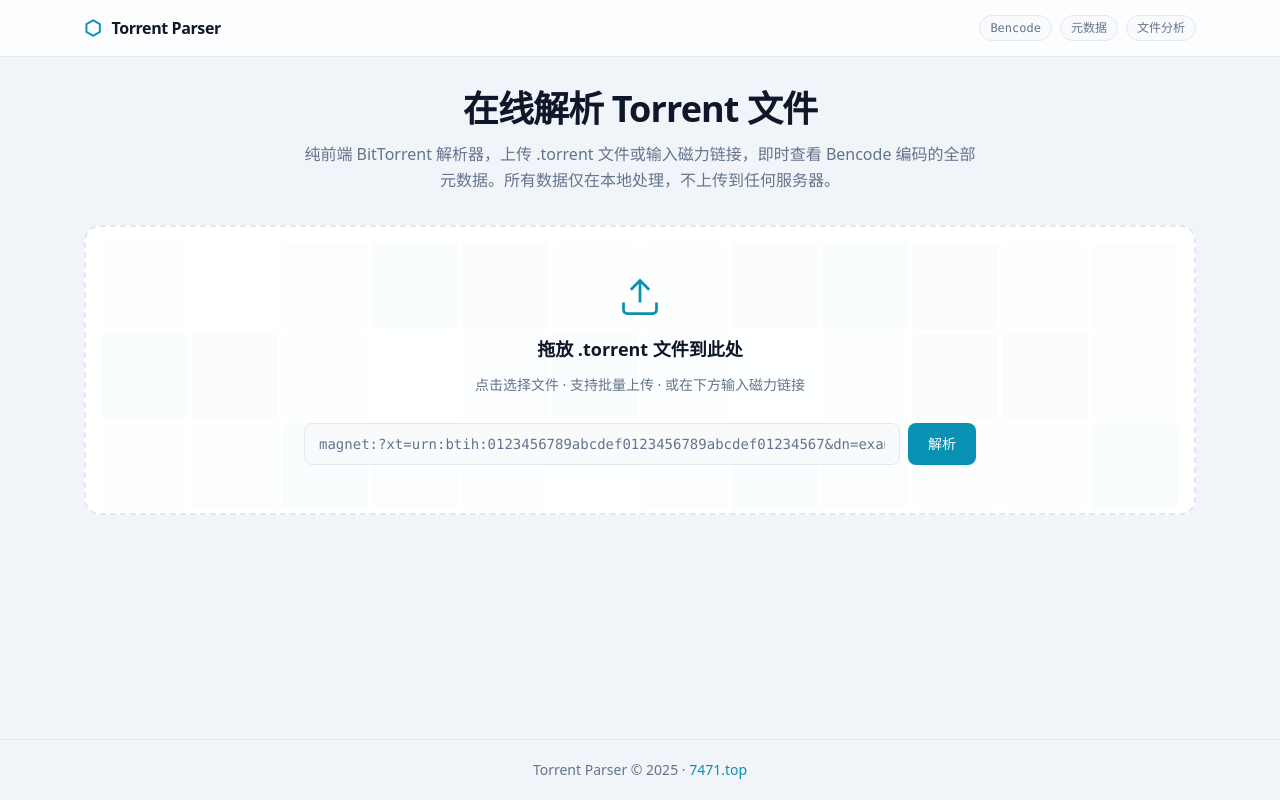
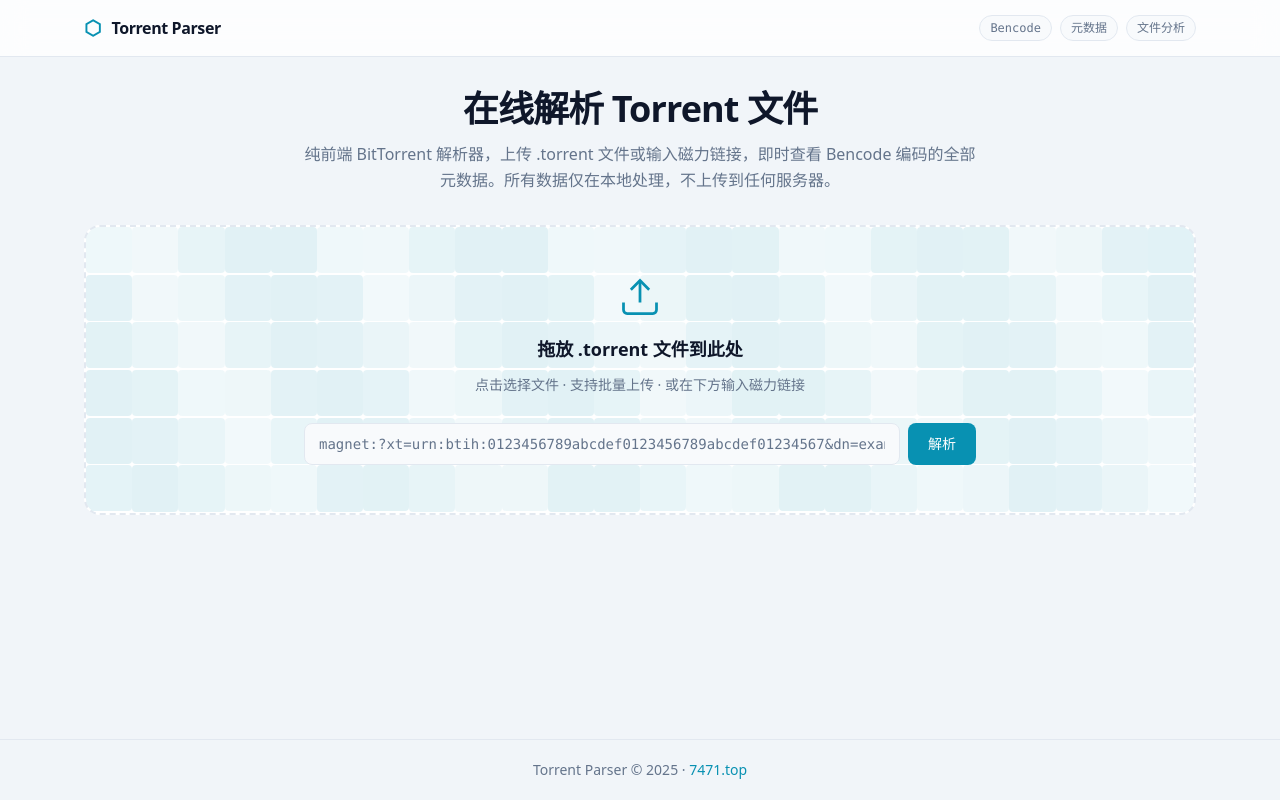
Before and after one commit to LOSRET/torrent2, a Vue app: page / in a window 1280 px wide. Built offline with nearby package versions, Linux system fonts and the light colour scheme.

Commit message:
优化上传区域动画效果：调整方块网格密度和透明度

```diff
--- a/src/components/UploadZone.vue
+++ b/src/components/UploadZone.vue
@@ -71,12 +71,12 @@
     @drop="onDrop"
   >
     <!-- 分片网格背景 (签名视觉元素) -->
-    <div class="absolute inset-0 grid grid-cols-12 gap-1 p-4 opacity-[0.04] dark:opacity-[0.07] pointer-events-none" aria-hidden="true">
+    <div class="absolute inset-0 grid grid-cols-24 gap-0 pointer-events-none" aria-hidden="true">
       <div
-        v-for="i in 72"
+        v-for="i in 144"
         :key="i"
-        class="aspect-square bg-accent rounded-sm"
-        :style="{ animation: `piece-pulse ${2 + (i % 5) * 0.3}s ease-in-out ${i * 0.04}s infinite` }"
+        class="aspect-square bg-accent rounded-sm opacity-[0.04] dark:opacity-[0.07]"
+        :style="{ animation: `piece-pulse ${2 + (i % 5) * 0.3}s ease-in-out ${i * 0.01}s infinite` }"
       />
     </div>
 
--- a/src/style.css
+++ b/src/style.css
@@ -16,6 +16,8 @@
   --color-success: var(--c-success);
   --color-warning: var(--c-warning);
   --color-danger: var(--c-danger);
+
+  --grid-cols-24: repeat(24, minmax(0, 1fr));
 }
 
 :root {
@@ -66,8 +68,8 @@
 }
 
 @keyframes piece-pulse {
-  0%, 100% { opacity: 0.15; }
-  50% { opacity: 0.5; }
+  0%, 100% { opacity: 0.05; }
+  50% { opacity: 0.12; }
 }
 
 @keyframes loading-slide {
```
